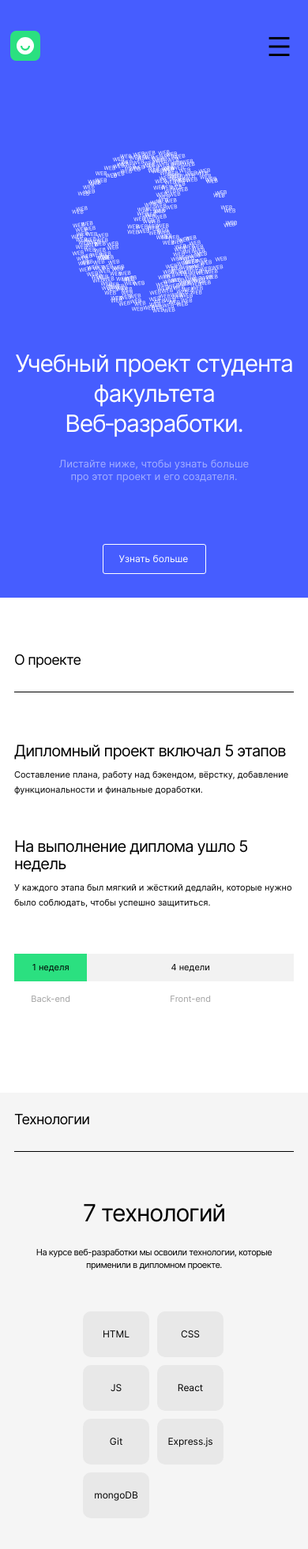
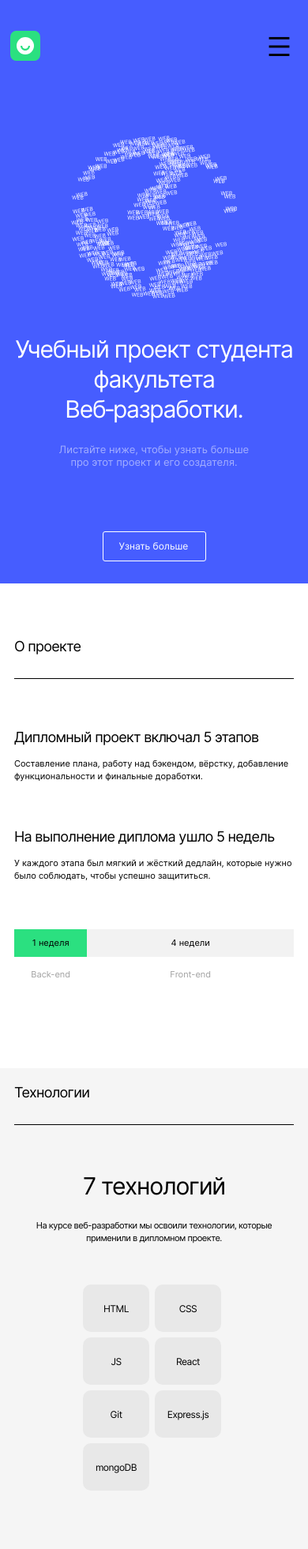
Before and after one commit to cerea62/movies-explorer-frontend, a React app: page / in a window 390 px wide. Shown: the top 1962 px of the page at 79% size. Built offline with nearby package versions, Linux system fonts and the light colour scheme.

```diff
--- a/src/components/Main/AboutMe/AboutMe.css
+++ b/src/components/Main/AboutMe/AboutMe.css
@@ -15,7 +15,7 @@
 .about-me__content {
     display: flex;
     justify-content: space-between;
-    margin-top: 50px;
+    margin-top: 47px;
     gap: 50px;
 }
 
@@ -66,6 +66,7 @@
     font-weight: 400;
     font-size: 14px;
     line-height: 17px;
+    letter-spacing: -0.04em;
     text-decoration: none;
 }
 
@@ -106,7 +107,7 @@
 
 @media screen and (max-width:650px) {
     .about-me__container {
-        padding: 35px 18px 0;
+        padding: 35px 10px 0;
     }
 
     .about-me__content {
--- a/src/components/Main/AboutProject/AboutProject.css
+++ b/src/components/Main/AboutProject/AboutProject.css
@@ -95,13 +95,13 @@
 
 @media screen and (max-width:700px) {
     .about-project__container {
-        padding: 53px 18px 110px;
+        padding: 55px 18px 110px;
     }
 
     .about-project__content {
         flex-direction: column;
         margin-top: 48px;
-        gap: 51px;
+        gap: 58px;
     }
 
     .about-project__subtitle {
@@ -118,12 +118,15 @@
     .about-project__duration {
         margin-top: 55px;
     }
+
     .about-project__time-frame {
         max-width: 100%;
     }
+
     .about-project__duration-back {
-       width: 100px;
+        width: 100px;
     }
+
     .about-project__period {
         font-size: 11px;
     }
@@ -131,4 +134,27 @@
     .about-project__type {
         font-size: 11px;
     }
+
 }
+
+@media screen and (max-width:500px) {
+    .about-project__container {
+        padding: 54px 18px 110px;
+    }
+
+    .about-project__subtitle {
+        font-size: 18px;
+        line-height: 22px;
+        letter-spacing: -0.04em;
+        margin: 0;
+    }
+
+    .about-project__text {
+        font-size: 11px;
+        line-height: 16px;
+        margin-top: 14px;
+    }
+    .about-project__duration {
+        margin-top: 60px;
+    }
+}
--- a/src/components/Main/Portfolio/Portfolio.css
+++ b/src/components/Main/Portfolio/Portfolio.css
@@ -13,7 +13,7 @@
 }
 
 .portfolio__title {
-    font-family: 'Inter';
+    font-family: 'Inter', Arial, sans-serif;
     font-style: normal;
     font-weight: 400;
     font-size: 18px;
@@ -31,8 +31,7 @@
 }
 
 .portfolio__nav-item {
-    padding-bottom: 17px;
-    padding-top: 20px;
+    padding: 20px 5px 18px 0;
     border-bottom: 1px solid #E8E8E8;
 }
 
@@ -47,8 +46,8 @@
     background-image: url(../../../image/pointer-icon.svg);
     background-size: 18px 17px;
     background-repeat: no-repeat;
-    background-position: right;
-    font-family: 'Inter';
+    background-position: right 19px;
+    font-family: 'Inter', Arial, sans-serif;
     font-style: normal;
     font-weight: 400;
     color: #000;
@@ -59,13 +58,18 @@
 
 @media screen and (max-width:900px) {
     .portfolio__container {
-        padding: 90px 50px 125px;
+        padding: 90px 50px 120px;
 
     }
 }
 
 .portfolio__nav {
     margin-top: 0;
+}
+
+.portfolio__link {
+    font-size: 28px;
+
 }
 
 @media screen and (max-width:650px) {
@@ -91,5 +95,6 @@
         font-size: 18px;
         line-height: 28px;
         letter-spacing: -0.04em;
+        background-position: right;
     }
 }
--- a/src/components/Main/Promo/Promo.css
+++ b/src/components/Main/Promo/Promo.css
@@ -10,7 +10,7 @@
     justify-content: space-between;
     max-width: 1140px;
     width: 100%;
-    padding: 50px 70px 76px;
+    padding: 52px 70px 76px;
 }
 
 .promo__left {
@@ -71,15 +71,15 @@
         justify-content: space-between;
         max-width: 1140px;
         width: 100%;
-        padding: 135px 30px 76px;
+        padding: 110px 30px 78px;
     }
 
     .promo__logo {
-        margin-bottom: 24px;
+        margin-bottom: 28px;
     }
 
     .promo__title {
-        gap: 23px;
+        gap: 19px;
     }
 
     .promo__text {
@@ -105,7 +105,7 @@
 
 @media screen and (max-width: 600px) {
     .promo__container {
-        padding: 70px 14px 30px;
+        padding: 52px 14px 28px;
     }
 
     .promo__logo {
@@ -127,6 +127,6 @@
     }
 
     .promo__nav {
-        margin-top: 78px;
+        margin-top: 80px;
     }
 }
--- a/src/components/Main/Techs/Techs.css
+++ b/src/components/Main/Techs/Techs.css
@@ -35,7 +35,7 @@
 }
 
 .techs__items {
-    padding: 70px 0 82px;
+    padding: 70px 0 85px;
     list-style: none;
     display: flex;
     gap: 10px;
@@ -50,12 +50,13 @@
     line-height: 17px;
     background: #E8E8E8;
     border-radius: 10px;
-    padding-top: 21px;
+    padding-top: 23px;
     padding-bottom: 22px;
     max-width: 90px;
     width: 100%;
     text-align: center;
     color: #000;
+    letter-spacing: -0.04em;
 }
 
 @media screen and (max-width:900px) {
@@ -109,13 +110,16 @@
 }
 
 @media screen and (max-width:500px) {
+    .techs__container {
+        padding-top: 5px;
+    }
     .techs__items {
         padding-left: 10px;
-        gap: 10px;
     }
 
     .techs__item {
         font-size: 12px;
         line-height: 15px;
+        padding: 20px auto 22px;
     }
 }
```
